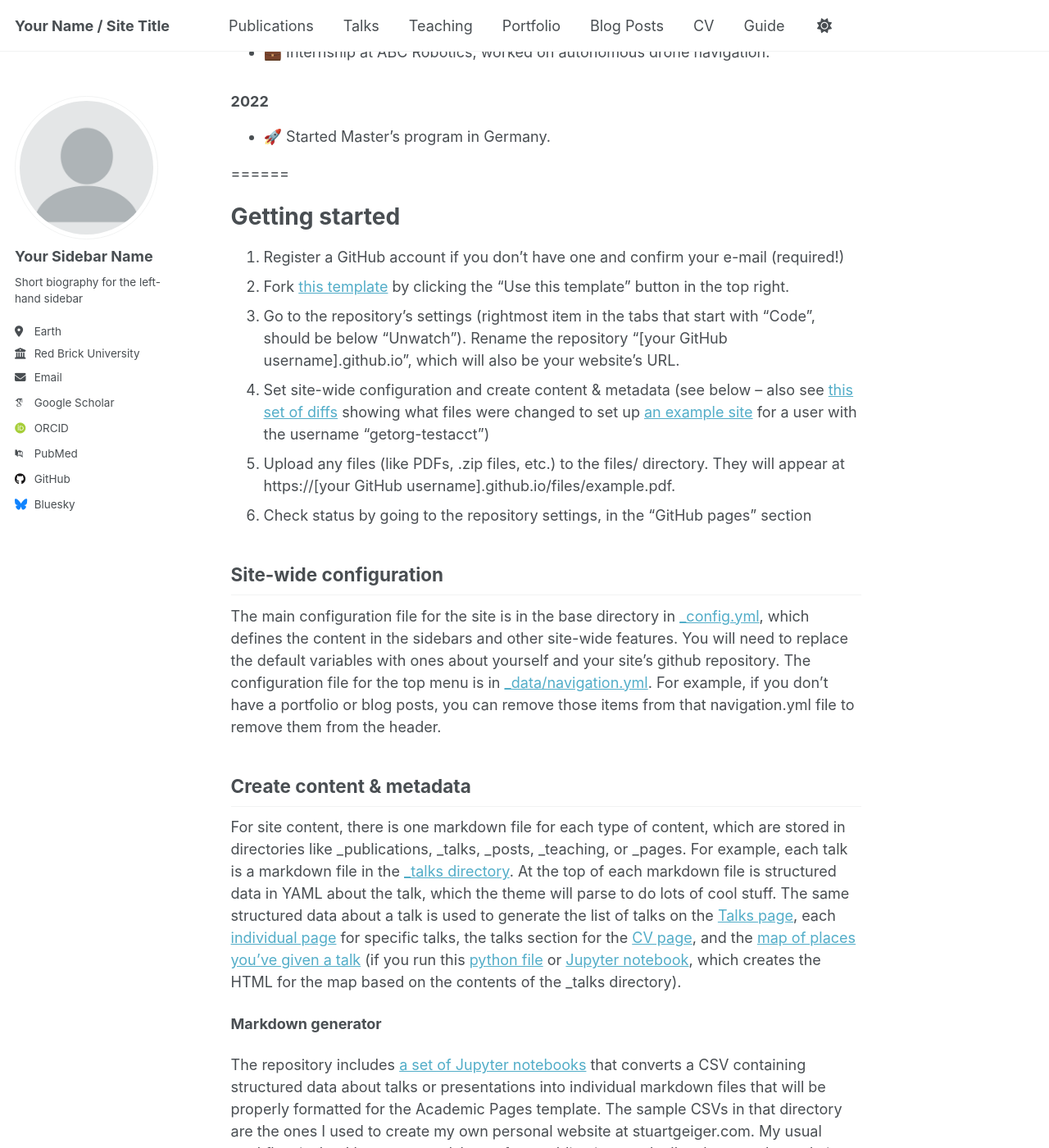
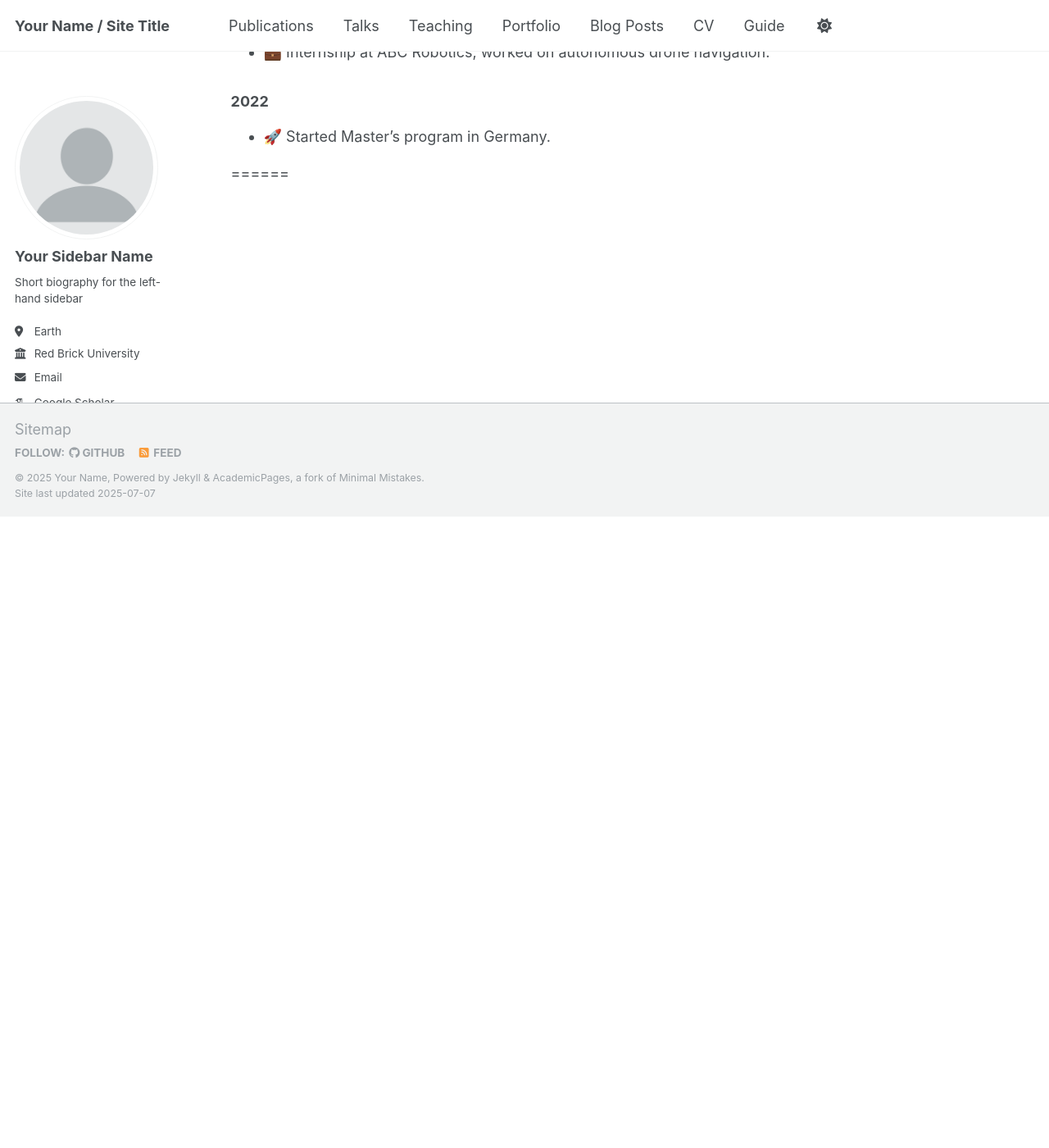
Before and after one commit to shrutarv/shrutarv.github.io, a Jekyll site: the page built from _pages/about.md, in a window 1280 px wide and 1400 px high, scrolled down 1319 px. Shown: the whole window at 82% size. Built offline with Jekyll 4.4.1, drawn with Linux system fonts in a browser that asks for light colours; some web fonts are replaced; after the commit the page ends 1949 px from its top, so only the background shows below that; some of the changed text lies outside the part shown.

Commit message:
Update about.md

```diff
--- a/_pages/about.md
+++ b/_pages/about.md
@@ -26,36 +26,3 @@
 - 🚀 Started Master's program in Germany.
 
 ======
-
-Getting started
-======
-1. Register a GitHub account if you don't have one and confirm your e-mail (required!)
-1. Fork [this template](https://github.com/academicpages/academicpages.github.io) by clicking the "Use this template" button in the top right.
-1. Go to the repository's settings (rightmost item in the tabs that start with "Code", should be below "Unwatch"). Rename the repository "[your GitHub username].github.io", which will also be your website's URL.
-1. Set site-wide configuration and create content & metadata (see below -- also see [this set of diffs](http://archive.is/3TPas) showing what files were changed to set up [an example site](https://getorg-testacct.github.io) for a user with the username "getorg-testacct")
-1. Upload any files (like PDFs, .zip files, etc.) to the files/ directory. They will appear at https://[your GitHub username].github.io/files/example.pdf.
-1. Check status by going to the repository settings, in the "GitHub pages" section
-
-Site-wide configuration
-------
-The main configuration file for the site is in the base directory in [_config.yml](https://github.com/academicpages/academicpages.github.io/blob/master/_config.yml), which defines the content in the sidebars and other site-wide features. You will need to replace the default variables with ones about yourself and your site's github repository. The configuration file for the top menu is in [_data/navigation.yml](https://github.com/academicpages/academicpages.github.io/blob/master/_data/navigation.yml). For example, if you don't have a portfolio or blog posts, you can remove those items from that navigation.yml file to remove them from the header.
-
-Create content & metadata
-------
-For site content, there is one markdown file for each type of content, which are stored in directories like _publications, _talks, _posts, _teaching, or _pages. For example, each talk is a markdown file in the [_talks directory](https://github.com/academicpages/academicpages.github.io/tree/master/_talks). At the top of each markdown file is structured data in YAML about the talk, which the theme will parse to do lots of cool stuff. The same structured data about a talk is used to generate the list of talks on the [Talks page](https://academicpages.github.io/talks), each [individual page](https://academicpages.github.io/talks/2012-03-01-talk-1) for specific talks, the talks section for the [CV page](https://academicpages.github.io/cv), and the [map of places you've given a talk](https://academicpages.github.io/talkmap.html) (if you run this [python file](https://github.com/academicpages/academicpages.github.io/blob/master/talkmap.py) or [Jupyter notebook](https://github.com/academicpages/academicpages.github.io/blob/master/talkmap.ipynb), which creates the HTML for the map based on the contents of the _talks directory).
-
-**Markdown generator**
-
-The repository includes [a set of Jupyter notebooks](https://github.com/academicpages/academicpages.github.io/tree/master/markdown_generator
-) that converts a CSV containing structured data about talks or presentations into individual markdown files that will be properly formatted for the Academic Pages template. The sample CSVs in that directory are the ones I used to create my own personal website at stuartgeiger.com. My usual workflow is that I keep a spreadsheet of my publications and talks, then run the code in these notebooks to generate the markdown files, then commit and push them to the GitHub repository.
-
-How to edit your site's GitHub repository
-------
-Many people use a git client to create files on their local computer and then push them to GitHub's servers. If you are not familiar with git, you can directly edit these configuration and markdown files directly in the github.com interface. Navigate to a file (like [this one](https://github.com/academicpages/academicpages.github.io/blob/master/_talks/2012-03-01-talk-1.md) and click the pencil icon in the top right of the content preview (to the right of the "Raw | Blame | History" buttons). You can delete a file by clicking the trashcan icon to the right of the pencil icon. You can also create new files or upload files by navigating to a directory and clicking the "Create new file" or "Upload files" buttons.
-
-Example: editing a markdown file for a talk
-![Editing a markdown file for a talk](/images/editing-talk.png)
-
-For more info
-------
-More info about configuring Academic Pages can be found in [the guide](https://academicpages.github.io/markdown/), the [growing wiki](https://github.com/academicpages/academicpages.github.io/wiki), and you can always [ask a question on GitHub](https://github.com/academicpages/academicpages.github.io/discussions). The [guides for the Minimal Mistakes theme](https://mmistakes.github.io/minimal-mistakes/docs/configuration/) (which this theme was forked from) might also be helpful.
```
